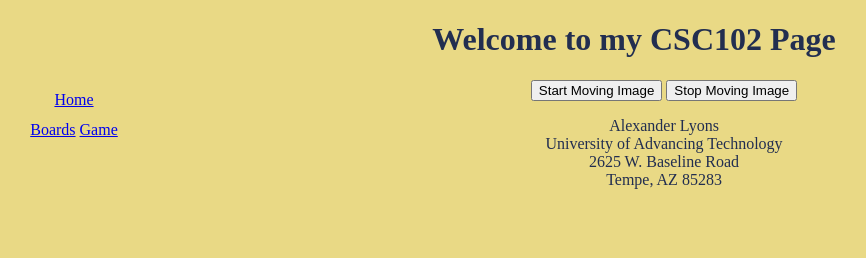
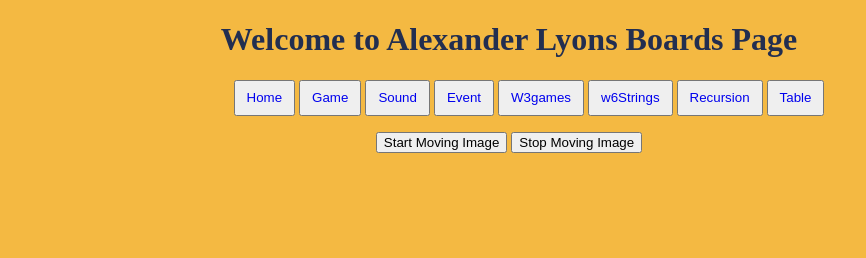
Before and after one commit to Alyons500/CSC102, a plain HTML site: page index.html in a window 1280 px wide. Shown: the top 258 px of the page, without its empty margins (139-1005 px from the left). Drawn offline with Linux system fonts and the light colour scheme.

Commit message:
added css to style web page

```diff
--- a/Main.CSS
+++ b/Main.CSS
@@ -1,46 +1,55 @@
-/* selesctor can be an HTML elemaent, it can be a custom style - start with or it can be an id - start with #
-selecctor{
-       property1: value;
-       property2: value;
 
-}
-*/
+
+
+
 header {
-    text-align: center;
-    padding-left: 100px;
+    text-align:center;
+
 }
 
 body {
-    background-color: #E9D985;
+   background-color: #F4B942;
     color: #222E50;
     width: 100%;
+
 }
-nav {
-    height: 600px;
-    width: 200px;
-    float:  left;
+nav ul li {
+    margin-bottom: 10px;
+    display: inline;
+}
+nav ul  a {
+    width: 45px;
     padding: 5px;
     line-height: 30px;
     text-align: center;
+    list-style: none;
     text-decoration: none;
+
 }
+nav ul  a:hover {
+    background-color: #222E50;
+
+}
+
+
+
 footer {
+    text-align: center;
+    margin-top: 1000px;
+
+
+}
+startButton   {
     text-align: center;
 
 
 }
-startButton {
-    text-align: center;
-
-}
-stopButton {
+stopButton:hover {
     text-align: center;
 }
 #FunnyMeme {
    position: absolute; /* will this allow the image around */
    margin: 200px;
-
-
    float: center;
    width: 300px;
    left: 100px;
@@ -54,6 +63,3 @@ P{
     width: 100%;
     text-align: center;
 }
-h1 {
-    padding-left: 150px;
-}
--- a/index.html
+++ b/index.html
@@ -11,15 +11,36 @@
 <body>
         <!-- this section will have thingslike a menu or logo or page title -->
         <header>
-    <h1> Welcome to my CSC102 Page</h1>
+        <h1> Welcome to Alexander Lyons Boards Page</h1>
         <!-- create a nav section to hold the menu  -->
+
         <nav>
-        <a href="index.html">Home</a>
-        <br>
-        <a href="Boards.html">Boards</a>
-        <a href="W3games.html">Game</a>
+            <ul>
+
+                <button><li><a href="index.html">Home</a></li></button>
+                <button><li><a href="W3games.html">Game</a></li>  </button>
+                <button><li><a href="Sound.html">Sound</a></li></button>
+                <button><li><a href="eventsexample.html">Event</a></li></button>
+                <button><li><a href="w9palindrome.html">W3games</a></li></button>
+                <button><li><a href="w6Strings.html">w6Strings</a></li></button>
+                <button><li><a href="week13 Recursion.html">Recursion</a></li></button>
+                <button><li><a href="Table.html">Table</a></li></button>
+
+
+            </ul>
         </nav>
+
     </header>
+
+
+
+
+
+
+
+
+
+
         <!-- P is the paragragh tag  -->
             <P>
                 <input type="button" id="startButton" value="Start Moving Image" onclick="moveImage();">
```
Also changed, not shown: classes.html (indentation only), patterns.jpg (added). Lines whose indentation alone changed are shown as unchanged.
